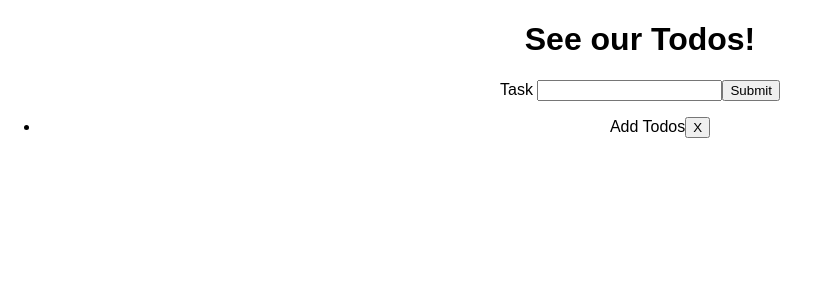
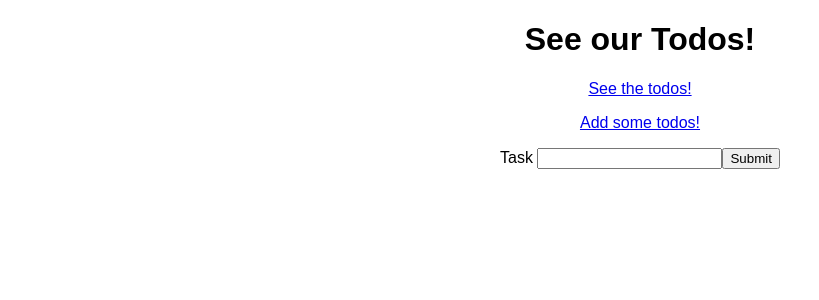
Before and after one commit to EricChiu920/react-redux-todos, a React (Create React App) app: page /todos/new in a window 1280 px wide. Shown: the top 300 px of the page, without its empty margins (0-819 px from the left). Built offline with nearby package versions, Linux system fonts and the light colour scheme.

Commit message:
adds routes to the todo list

```diff
--- a/package.json
+++ b/package.json
@@ -8,6 +8,8 @@
     "react": "^16.4.0",
     "react-dom": "^16.4.0",
     "react-redux": "^5.0.7",
+    "react-router": "^4.3.1",
+    "react-router-dom": "^4.3.1",
     "react-scripts": "1.1.4",
     "redux": "^4.0.0"
   },
--- /dev/null
+++ b/src/App.js
@@ -0,0 +1,17 @@
+import React from 'react';
+import { Link } from 'react-router-dom';
+import './App.css';
+import RoutePaths from './routePaths/RoutePaths';
+
+const App = () => (
+  <React.StrictMode>
+    <div className="App">
+      <h1>See our Todos!</h1>
+      <p><Link to="/todos" href="/todos" >See the todos!</Link></p>
+      <p><Link to="/todos/new" href="/todos/new" >Add some todos!</Link></p>
+      <RoutePaths />
+    </div>
+  </React.StrictMode>
+);
+
+export default App;
--- a/src/App.jsx
+++ /dev/null
@@ -1,14 +0,0 @@
-import React from 'react';
-import './App.css';
-import TodoList from './components/Todos/TodoList';
-
-const App = () => (
-  <React.StrictMode>
-    <div className="App">
-      <h1>See our Todos!</h1>
-      <TodoList />
-    </div>
-  </React.StrictMode>
-);
-
-export default App;
--- /dev/null
+++ b/src/components/Todos/NewTodoForm.js
@@ -0,0 +1,38 @@
+import React, { Component } from 'react';
+
+class NewTodoForm extends Component {
+  state = {
+    task: '',
+  }
+
+  onEnterSubmit = (e) => {
+    if (e.keyCode === 13 || e.which === 13) {
+      this.submitTask(e);
+    }
+  }
+  handleChange = (e) => {
+    this.setState({
+      [e.target.name]: e.target.value,
+    });
+  }
+  submitTask = (e) => {
+    e.preventDefault();
+    const { task } = this.state;
+    this.props.submitTask(task);
+    this.props.history.push('/todos');
+    e.target.reset();
+  }
+
+  render() {
+    return (
+      <form onSubmit={this.submitTask} >
+        <label htmlFor="task">
+          Task <input onChange={this.handleChange} type="text" name="task" id="task" />
+        </label>
+        <button onKeyPress={this.onEnterSubmit} type="submit">Submit</button>
+      </form>
+    );
+  }
+}
+
+export default NewTodoForm;
--- /dev/null
+++ b/src/components/Todos/TodoList.js
@@ -0,0 +1,44 @@
+import React, { Component } from 'react';
+import { connect } from 'react-redux';
+import PropTypes from 'prop-types';
+import { Route } from 'react-router-dom';
+import { withRouter } from 'react-router';
+import Todo from './Todo';
+import { addTodo, removeTodo } from '../../redux/actions/todoActions';
+import NewTodoForm from './NewTodoForm';
+
+class TodoList extends Component {
+  handleAdd = (val) => {
+    this.props.addTodo(val);
+  };
+
+  render() {
+    const todos = this.props.todos.todos.map(task =>
+      <Todo removeTodo={() => this.props.removeTodo(task)} key={task} task={task} />);
+
+    return (
+      <React.Fragment>
+        <Route path="/todos/new" component={props => <NewTodoForm {...props} submitTask={this.handleAdd} />} />
+        <Route exact path="/todos" component={() => <React.Fragment><ul>{todos}</ul></React.Fragment>} />
+      </React.Fragment>
+    );
+  }
+}
+
+TodoList.defaultProps = {
+  todos: [],
+  history: [],
+};
+
+TodoList.propTypes = {
+  todos: PropTypes.objectOf(PropTypes.array),
+  addTodo: PropTypes.func.isRequired,
+  removeTodo: PropTypes.func.isRequired,
+  history: PropTypes.arrayOf(PropTypes.string),
+};
+
+const mapStateToProps = reduxState => ({
+  todos: reduxState.todos,
+});
+
+export default withRouter(connect(mapStateToProps, { addTodo, removeTodo })(TodoList));
--- a/src/components/Todos/TodoList.jsx
+++ /dev/null
@@ -1,66 +0,0 @@
-import React, { Component } from 'react';
-import { connect } from 'react-redux';
-import PropTypes from 'prop-types';
-import Todo from './Todo';
-import { addTodo, removeTodo } from '../../redux/actions/todoActions';
-
-
-class TodoList extends Component {
-  state = {
-    task: '',
-  }
-
-  onEnterSubmit = (e) => {
-    if (e.keyCode === 13 || e.which === 13) {
-      this.submitTask(e);
-    }
-  }
-  handleChange = (e) => {
-    this.setState({
-      [e.target.name]: e.target.value,
-    });
-  }
-  submitTask = (e) => {
-    e.preventDefault();
-    const { task } = this.state;
-    if (!this.props.todos.todos.includes(task)) {
-      this.props.addTodo(task);
-    }
-    e.target.reset();
-  }
-
-  render() {
-    const todos = this.props.todos.todos.map((task, i) =>
-      <Todo removeTodo={() => this.props.removeTodo(i)} key={task} task={task} />);
-
-    return (
-      <React.Fragment>
-        <form onSubmit={this.submitTask} >
-          <label htmlFor="task">
-            Task <input onChange={this.handleChange} type="text" name="task" id="task" />
-          </label>
-          <button onKeyPress={this.onEnterSubmit} type="submit">Submit</button>
-        </form>
-        <ul>
-          {todos}
-        </ul>
-      </React.Fragment>
-    );
-  }
-}
-
-TodoList.defaultProps = {
-  todos: [],
-};
-
-TodoList.propTypes = {
-  todos: PropTypes.objectOf(PropTypes.array),
-  addTodo: PropTypes.func.isRequired,
-  removeTodo: PropTypes.func.isRequired,
-};
-
-const mapStateToProps = reduxState => ({
-  todos: reduxState.todos,
-});
-
-export default connect(mapStateToProps, { addTodo, removeTodo })(TodoList);
--- a/src/index.js
+++ b/src/index.js
@@ -5,10 +5,13 @@ import './index.css';
 import App from './App';
 import registerServiceWorker from './registerServiceWorker';
 import store from './configureStore';
+import{ BrowserRouter } from 'react-router-dom';
 
 ReactDOM.render(
   <Provider store={store}>
-    <App />
+    <BrowserRouter>
+      <App />
+    </BrowserRouter>
   </Provider>,
   document.getElementById('root'),
 );
--- a/src/redux/reducers/todoReducer.js
+++ b/src/redux/reducers/todoReducer.js
@@ -13,7 +13,7 @@ function todoReducer(state = initialState, action) {
       };
     }
     case REMOVE_TODO: {
-      const todos = state.todos.filter(val => val !== state.todos[action.id]);
+      const todos = state.todos.filter(val => val !== action.id);
       return { todos };
     }
     default:
--- /dev/null
+++ b/src/routePaths/RoutePaths.js
@@ -0,0 +1,14 @@
+import React from 'react';
+import { Switch, Route, Redirect } from 'react-router-dom';
+import TodoList from '../components/Todos/TodoList';
+
+const RoutePaths = () => (
+  <React.Fragment>
+    <Switch>
+      <Route exact path="/" render={() => <Redirect to="/todos" />} />
+      <Route path="/todos" render={() => <TodoList />} />
+    </Switch>
+  </React.Fragment>
+);
+
+export default RoutePaths;
```
Also changed, not shown: src/components/Todos/Todo.js (renamed from src/components/Todos/Todo.jsx), 1 other file (tests, documents, lock files or other folders).
